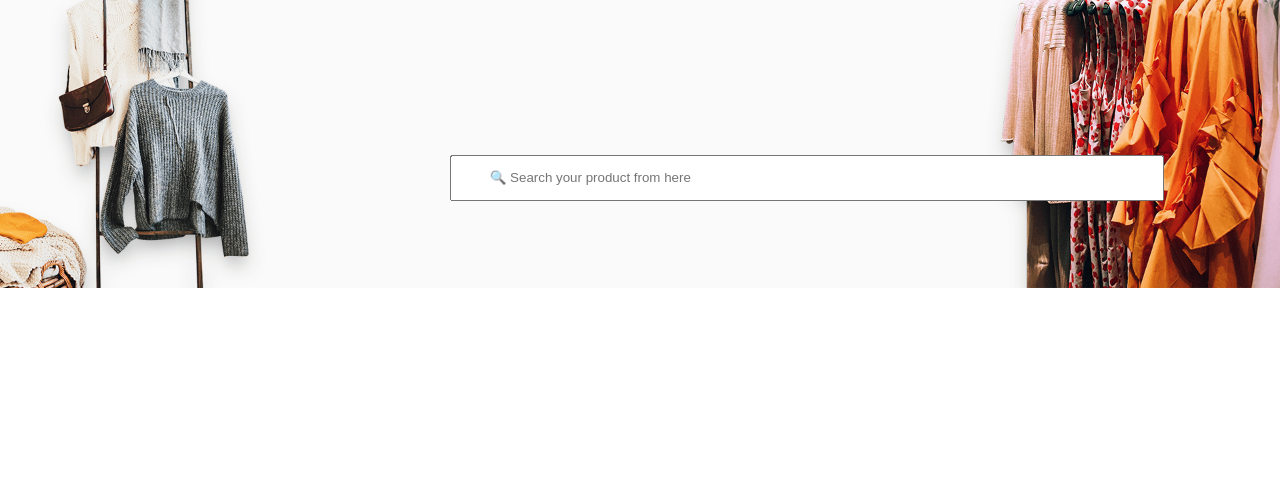
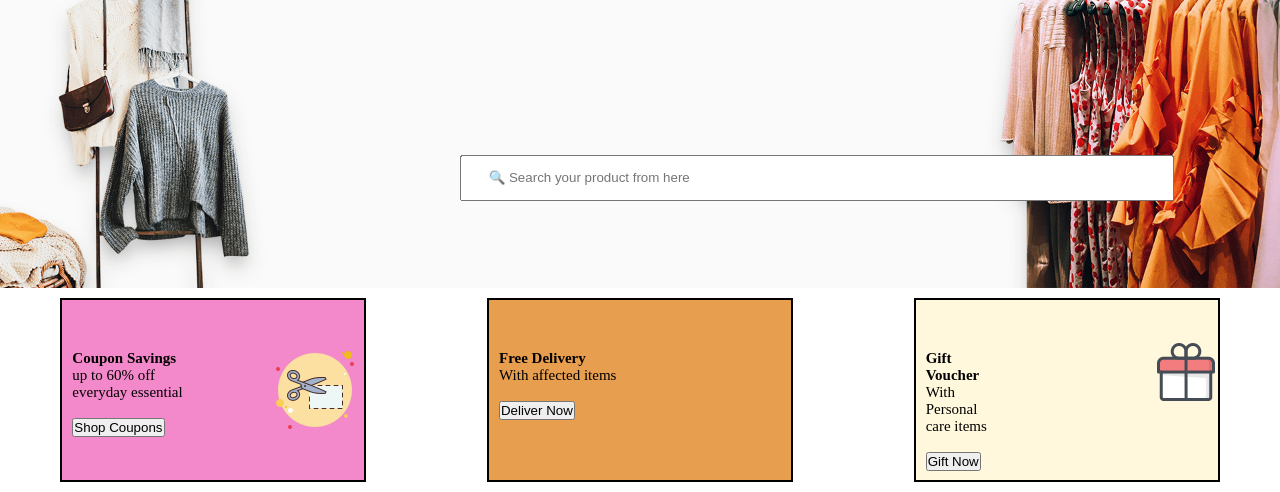
Before and after one commit to Samabath/TP1, a plain HTML site: page index.html in a window 1280 px wide. Shown: the part 432-924 px from the top of the page. Before the commit the page ends 800 px from the top, so only its background shows below. Drawn offline with Linux system fonts and the light colour scheme.

Commit message:
[working] working on flex container

```diff
--- a/index.html
+++ b/index.html
@@ -26,7 +26,47 @@
             <p>Ready to wear dresses tallored for you from online. Hurry up while stock lasts.</p>
         </div>
         <div class="search">
-            <input type= "text" placeholder="&nbsp  &#128269 Search your product from here" size="80px">
+            <input type= "text" placeholder="&#128269 Search your product from here" size="80px">
+        </div>
+    </div>
+
+
+    <div class="flex-box">
+        <div class="box_a">
+            <div class="col_a">
+                <h4>Coupon Savings</h4>
+                <p>up to 60% off everyday essential</p>
+                <br>
+                <input type="button" value="Shop Coupons">
+
+            </div>
+            <div class="col_b">
+                <img src="./assets/icons8-coupon-100.png" >
+
+            </div>
+        </div>
+        <div class="box_b">
+            <div class="col_c">
+                <h4>Free Delivery</h4>
+                <p>With affected items</p>
+                <br>
+                <input type="button" value="Deliver Now">
+            </div>
+            <div class="col_d">
+                 <img src="">
+            </div>
+        </div>
+
+        <div class="box_c">
+            <div class="col_e">
+                <h4>Gift Voucher</h4>
+                <p>With Personal care items</p>
+                <br>
+                <input type="button" Value="Gift Now">
+            </div>
+            <div class="col_f">
+                <img src="./assets/gift--v1.png">
+            </div>
         </div>
     </div>
 </body>
--- a/stylesheet.css
+++ b/stylesheet.css
@@ -67,7 +67,7 @@
     position: absolute;
     align-items: center;
     top: 600px;
-    left: 350px;
+    left: 360px;
     width: 200px;
     height: -10px;
     padding-top: 20px;
@@ -77,3 +77,73 @@
 .search input{
     padding: 1em 2em;
 }
+.flex-box{
+    display: flex;
+    justify-content: space-around;
+    flex-wrap: wrap;
+    position: relative;
+}
+
+.box_a{
+    display: flex;
+    flex: 0.25;
+    height: 180px;
+    margin:10px;
+    border: black 2px solid;
+    background-color: rgb(243, 136, 202);
+    font-size: 15px;
+    position: relative;
+
+}
+
+.col_a{
+    width: auto;
+    padding: 20px 0 0 0;
+    margin: 30px 0 0 10px;
+}
+.col_b{
+    padding: 40px 0 0 60px;
+}
+
+.box_b{
+    display: flex;
+    flex: 0.25;
+    height: 180px;
+    margin:10px;
+    border: black 2px solid;
+    background-color: #e79e4f;
+    font-size: 15px;
+    position: relative;
+
+}
+
+.col_c{
+    width: auto;
+    padding: 20px 0 0 0;
+    margin: 30px 0 0 10px;
+}
+.col_d{
+    padding: 55px 0 0 0;
+    right: 0;
+}
+
+.box_c{
+    display: flex;
+    flex: 0.25;
+    height: 180px;
+    margin:10px;
+    border: black 2px solid;
+    background-color: cornsilk;
+    font-size: 15px;
+    position: relative;
+
+}
+
+.col_e{
+    padding: 20px 0 0 0;
+    margin: 30px 0 0 10px;
+}
+
+.col_f{
+    padding: 40px 0 0 150px;
+}
```
